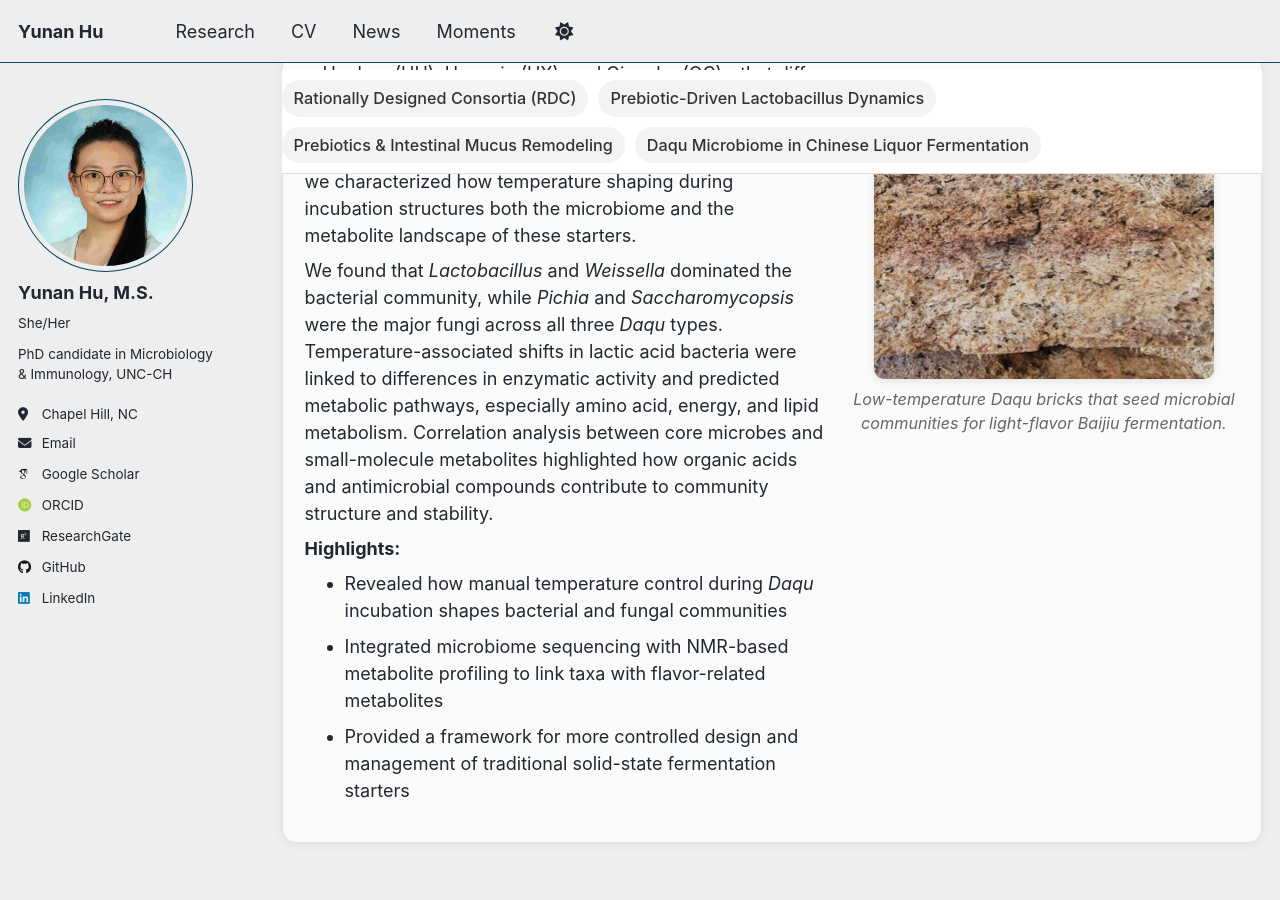
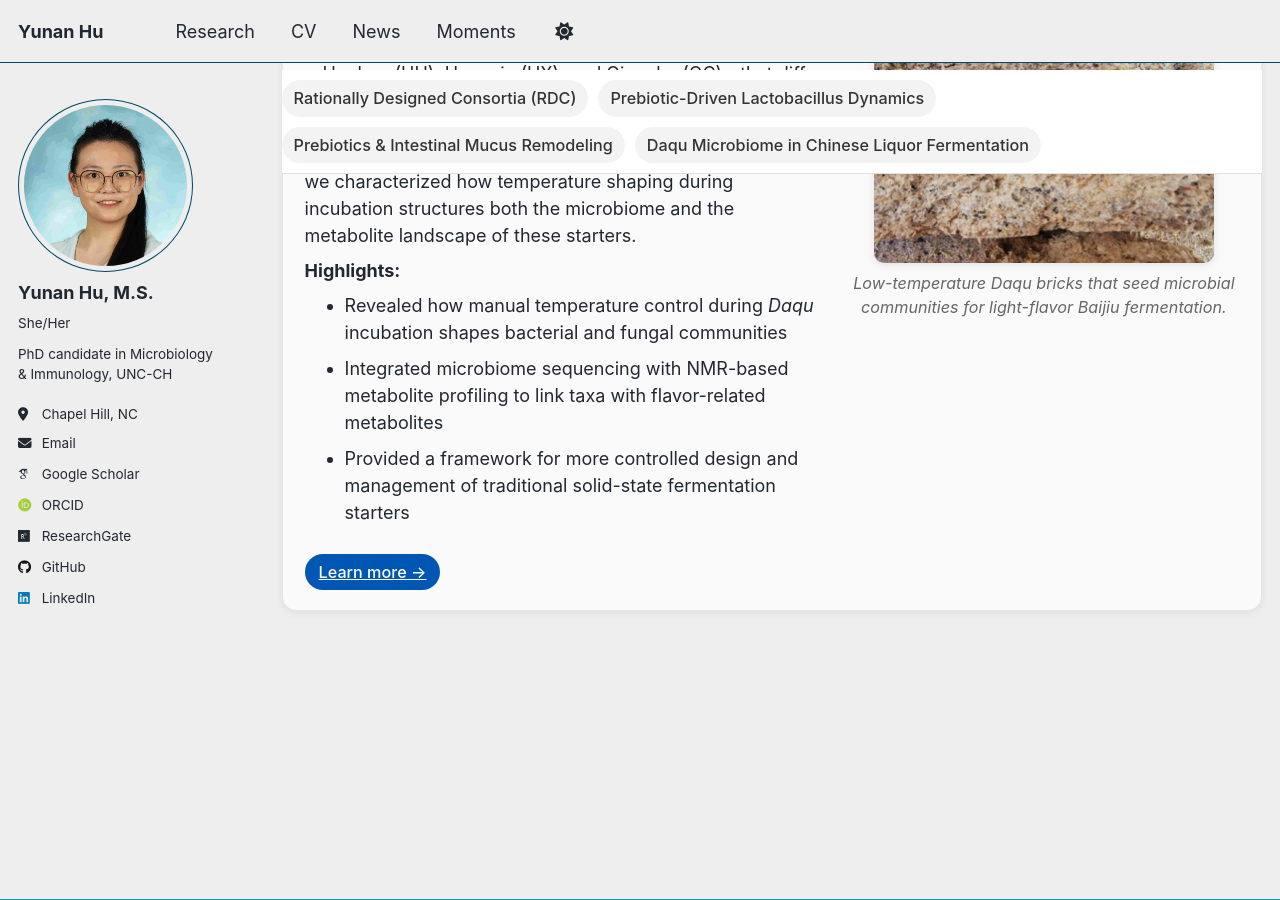
Before and after one commit to Yunan0525/Yunan0525.github.io, a Jekyll site: the page built from _pages/Researches.md, in a window 1280 px wide and 900 px high, scrolled down 2796 px. Built offline with Jekyll 4.4.1, drawn with Linux system fonts in a browser that asks for light colours; some web fonts are replaced; a script that is not in the unit is left out; comment, search, counter and statistics services are not loaded.

Commit message:
Update Researches.md

```diff
--- a/_pages/Researches.md
+++ b/_pages/Researches.md
@@ -245,16 +245,20 @@ toc: false
     In this project, we compared three types of light-flavor <i>Daqu</i>—Houhuo (HH), Hongxin (HX), and Qingcha (QC)—that differ mainly in their manually controlled incubation temperature profiles. Using amplicon sequencing of bacterial 16S rRNA and fungal ITS regions together with <sup>1</sup>H NMR metabolomics, we characterized how temperature shaping during incubation structures both the microbiome and the metabolite landscape of these starters.
     </p>
 
-    <p>
-    We found that <i>Lactobacillus</i> and <i>Weissella</i> dominated the bacterial community, while <i>Pichia</i> and <i>Saccharomycopsis</i> were the major fungi across all three <i>Daqu</i> types. Temperature-associated shifts in lactic acid bacteria were linked to differences in enzymatic activity and predicted metabolic pathways, especially amino acid, energy, and lipid metabolism. Correlation analysis between core microbes and small-molecule metabolites highlighted how organic acids and antimicrobial compounds contribute to community structure and stability.
-    </p>
-
     <p><b>Highlights:</b></p>
     <ul>
       <li>Revealed how manual temperature control during <i>Daqu</i> incubation shapes bacterial and fungal communities</li>
       <li>Integrated microbiome sequencing with NMR-based metabolite profiling to link taxa with flavor-related metabolites</li>
       <li>Provided a framework for more controlled design and management of traditional solid-state fermentation starters</li>
     </ul>
+
+    <!-- Learn more button: replace the href with your real paper link -->
+    <a class="learn-more-btn"
+       href="https://doi.org/10.1016/j.fbio.2021.101395"
+       target="_blank"
+       rel="noopener">
+      Learn more →
+    </a>
   </div>
 
   <div class="project-image">
```
